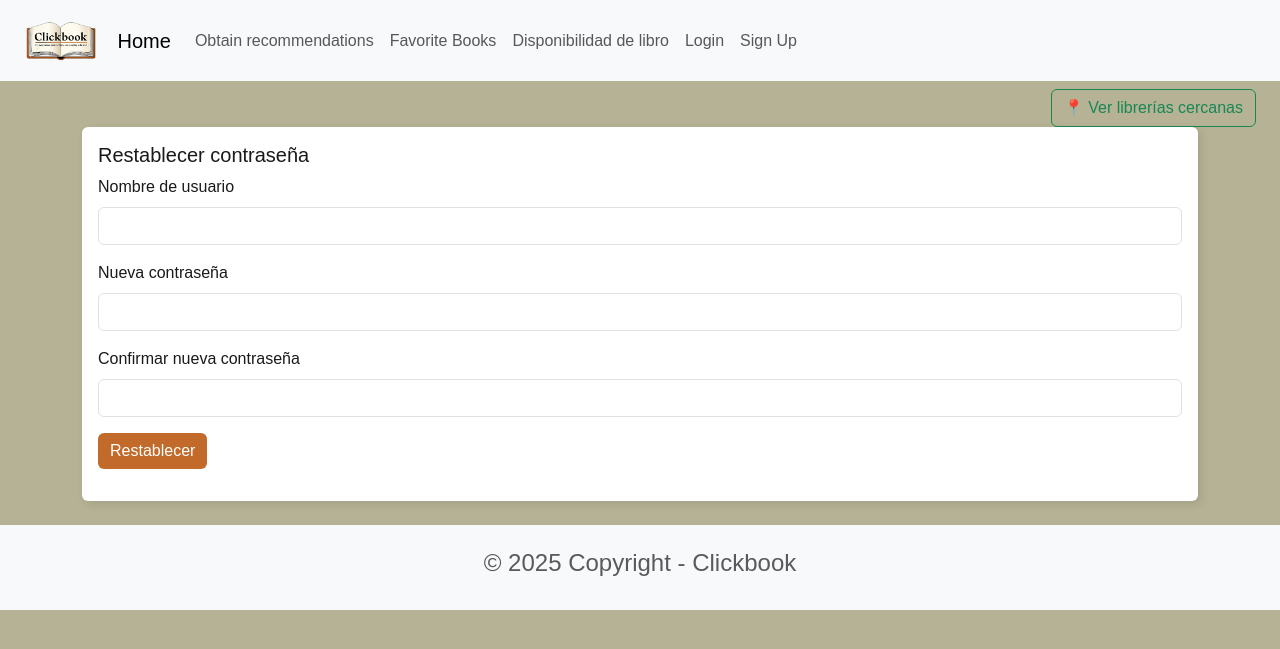
After one commit to arendonc2/ClickBook, a Django app: page /account/reset_password_manual/ in a window 1280 px wide. The commit adds this page. Shown: the top 649 px of the page. Run offline with Django 5.2, Linux system fonts and the light colour scheme.

Commit message:
Recuperar contraseña

```diff
--- a/account/templates/loginaccount.html
+++ b/account/templates/loginaccount.html
@@ -17,6 +17,7 @@
               {{ form.as_p }}
               <button type="submit" class="btn btn-primary">Login</button>
             </form>
+          <p class="mt-3"><a href="{% url 'reset_password_manual' %}">¿Olvidaste tu contraseña?</a></p>
           </p>
         </div>
       </div>
--- /dev/null
+++ b/account/templates/reset_password_manual.html
@@ -0,0 +1,39 @@
+{% extends 'base.html' %}
+
+{% block content %}
+<div class="card mb-3">
+    <div class="row g-0">
+        <div>
+            <div class="card-body">
+                <h5 class="card-title">Restablecer contraseña</h5>
+
+                {% if error %}
+                    <div class="alert alert-danger mt-3" role="alert">
+                        {{ error }}
+                    </div>
+                {% endif %}
+
+                <form method="POST">
+                    {% csrf_token %}
+                    <div class="mb-3">
+                        <label for="username" class="form-label">Nombre de usuario</label>
+                        <input type="text" class="form-control" id="username" name="username" required>
+                    </div>
+
+                    <div class="mb-3">
+                        <label for="new_password" class="form-label">Nueva contraseña</label>
+                        <input type="password" class="form-control" id="new_password" name="new_password" required>
+                    </div>
+
+                    <div class="mb-3">
+                        <label for="confirm_password" class="form-label">Confirmar nueva contraseña</label>
+                        <input type="password" class="form-control" id="confirm_password" name="confirm_password" required>
+                    </div>
+
+                    <button type="submit" class="btn btn-primary">Restablecer</button>
+                </form>
+            </div>
+        </div>
+    </div>
+</div>
+{% endblock content %}
--- a/account/urls.py
+++ b/account/urls.py
@@ -5,4 +5,5 @@ urlpatterns = [
     path('signupaccount/', views.signupaccount, name='signupaccount'),
     path('logout/', views.logoutaccount, name='logoutaccount'),
     path('login/', views.loginaccount, name = 'loginaccount'),
+    path('reset_password_manual/', views.reset_password_manual, name='reset_password_manual'),
 ]
--- a/account/views.py
+++ b/account/views.py
@@ -38,3 +38,22 @@ def loginaccount(request):
         else:
             login(request, user)
             return redirect('home')
+
+def reset_password_manual(request):
+    if request.method == 'POST':
+        username = request.POST.get('username')
+        new_password = request.POST.get('new_password')
+        confirm_password = request.POST.get('confirm_password')
+
+        if new_password != confirm_password:
+            return render(request, 'reset_password_manual.html', {'error': 'Las contraseñas no coinciden.'})
+
+        try:
+            user = User.objects.get(username=username)
+            user.set_password(new_password)
+            user.save()
+            return redirect('loginaccount')
+        except User.DoesNotExist:
+            return render(request, 'reset_password_manual.html', {'error': 'El usuario no existe.'})
+
+    return render(request, 'reset_password_manual.html')
```
Also changed, not shown: db.sqlite3.
